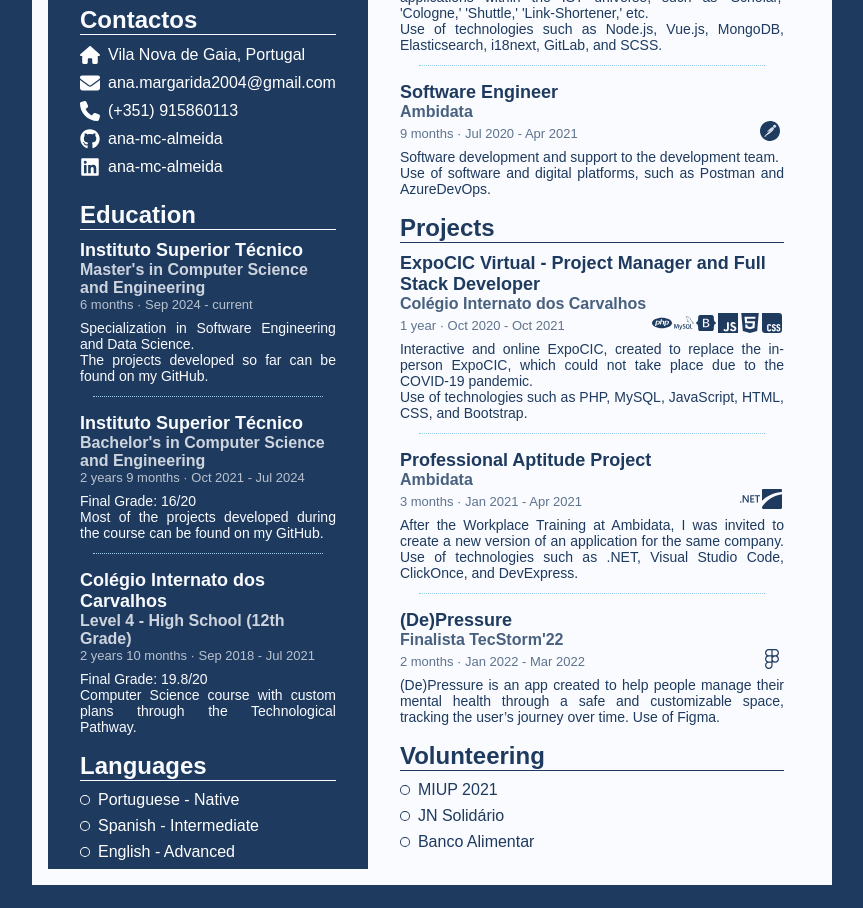
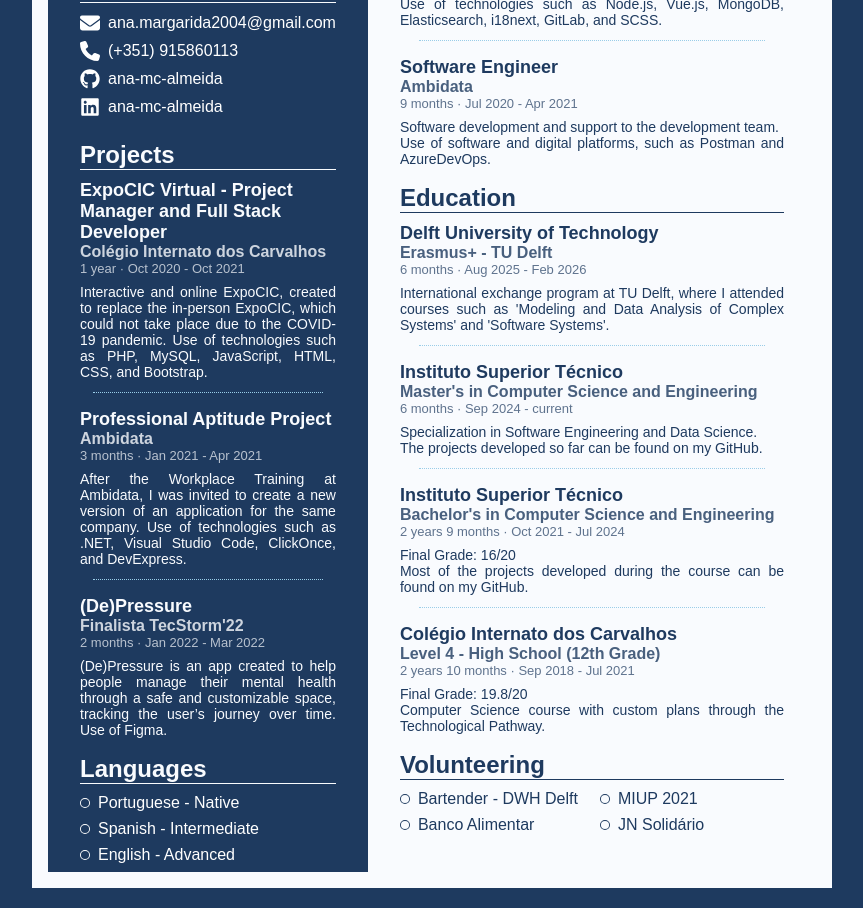
Before and after one commit to ana-mc-almeida/cv, a Vue app: page / in a window 1280 px wide. Shown: the part 340-1248 px from the top of the page, without its empty margins (208-1071 px from the left). Built offline with nearby package versions, Linux system fonts and the light colour scheme.

Commit message:
Update CV

```diff
--- a/src/components/ContentArea.vue
+++ b/src/components/ContentArea.vue
@@ -1,7 +1,7 @@
 <template>
   <div class="content-area">
     <h1 style="margin: 0">{{ $t('my-name') }}</h1>
-    <h3 style="margin: 0">{{ $t('short-profile') }}</h3>
+    <h4 style="margin: 0">{{ $t('short-profile') }}</h4>
     <!-- <SectionContainer :title="$t('profile.title')" style="text-align: justify">
       <SectionEntry :description="$t('profile.description')" />
     </SectionContainer> -->
@@ -30,7 +30,7 @@
         </template>
       </SectionEntry>
     </SectionContainer>
-    <SectionContainer :title="$t('projects.title')">
+    <!-- <SectionContainer :title="$t('projects.title')">
       <SectionEntry
         :mainTitle="$t('projects.expocic.title')"
         :subTitle="$t('cic')"
@@ -61,17 +61,66 @@
         "
         :icons="['figma']"
       />
+    </SectionContainer> -->
+    <SectionContainer :title="$t('education.title')">
+      <SectionEntry
+        :subTitle="$t('education.erasmus.title')"
+        :mainTitle="$t('tudelft')"
+        startDate="14-08-2025"
+        endDate="02-02-2026"
+      >
+        <template #description>
+          <p>{{ $t('education.erasmus.description') }}</p>
+        </template>
+      </SectionEntry>
+      <SectionEntry
+        :subTitle="$t('education.masters.title')"
+        :mainTitle="$t('ist')"
+        startDate="1-09-2024"
+      >
+        <template #description>
+          <p>{{ $t('education.masters.description') }}</p>
+          <p>{{ $t('education.masters.github') }}</p>
+        </template>
+      </SectionEntry>
+      <SectionEntry
+        :subTitle="$t('education.bachelors.title')"
+        :mainTitle="$t('ist')"
+        startDate="04-10-2021"
+        endDate="31-07-2024"
+      >
+        <template #description>
+          <p>{{ $t('education.bachelors.description') }}</p>
+          <p>{{ $t('education.bachelors.github') }}</p>
+        </template>
+      </SectionEntry>
+      <SectionEntry
+        :mainTitle="$t('cic')"
+        :subTitle="$t('education.high-school.title')"
+        startDate="13-09-2018"
+        endDate="13-07-2021"
+      >
+        <template #description>
+          <p>{{ $t('education.high-school.grade') }}</p>
+          <p>{{ $t('education.high-school.description') }}</p>
+        </template>
+      </SectionEntry>
     </SectionContainer>
-    <SectionContainer :title="$t('volunteering.title')">
-      <LinkEntry :text="$t('miup')" iconSize="2xs" type="regular" color="#1e3a5f" />
-      <LinkEntry :text="$t('jn_solidario')" iconSize="2xs" type="regular" color="#1e3a5f" />
+    <SectionContainer :title="$t('volunteering.title')" direction="row">
+      <div style="flex: 1;">
+        <LinkEntry :text="$t('bartender')" iconSize="2xs" type="regular" color="#1e3a5f" link="https://dwhdelft.nl/en" />
+        <LinkEntry :text="$t('banco-alimentar')" iconSize="2xs" type="regular" color="#1e3a5f" link="https://www.bancoalimentar.pt/" />
+      </div>
+      <div style="flex: 1;">
+        <LinkEntry :text="$t('miup')" iconSize="2xs" type="regular" color="#1e3a5f" link="https://tecnico.ulisboa.pt/pt/eventos/miup-2021-maratona-inter-universitaria-de-programacao/" />
+        <LinkEntry :text="$t('jn_solidario')" iconSize="2xs" type="regular" color="#1e3a5f" link="https://www.jn.pt/nacional/artigo/atencao-especial-aos-idosos-durante-a-pandemia/12105746"/>
+      </div>
       <!-- <LinkEntry
         :text="$t('homeless_distribution')"
         iconSize="2xs"
         type="regular"
         color="#1e3a5f"
       /> -->
-      <LinkEntry :text="$t('banco-alimentar')" iconSize="2xs" type="regular" color="#1e3a5f" />
     </SectionContainer>
   </div>
 </template>
--- a/src/components/SectionContainer.vue
+++ b/src/components/SectionContainer.vue
@@ -2,7 +2,7 @@
   <div class="section">
     <h2 class="section-title">{{ title }}</h2>
     <div class="underline" />
-    <div class="section-content">
+    <div class="section-content" :class="direction">
       <slot></slot>
     </div>
   </div>
@@ -14,6 +14,13 @@
     title: {
       type: String,
       required: true,
+    },
+    direction: {
+      type: String,
+      default: 'column',
+      validator(value) {
+        return ['column', 'row'].includes(value)
+      },
     },
   },
 }
@@ -35,8 +42,15 @@
   display: flex;
 }
 
-.section-content {
+.section-content.column {
   display: flex;
   flex-direction: column;
 }
+
+.section-content.row {
+  display: flex;
+  flex-direction: row;
+  gap: 1rem;
+}
+
 </style>
--- a/src/components/SectionEntry.vue
+++ b/src/components/SectionEntry.vue
@@ -18,7 +18,7 @@
         />
         <!-- <p class="location">{{ location }}</p> -->
       </div>
-      <div class="centered-div">
+      <!-- <div class="centered-div">
         <LinkEntry
           v-for="(icon, index) in icons"
           :key="index"
@@ -29,7 +29,7 @@
           style="margin: 0 2px 0 0"
           iconSource="simpleIcons"
         />
-      </div>
+      </div> -->
     </div>
     <p v-if="description" class="description">{{ description }}</p>
     <slot v-else name="description" />
@@ -39,10 +39,10 @@
 
 <script>
 import DatesRange from './DatesRange.vue'
-import LinkEntry from './LinkEntry.vue'
+// import LinkEntry from './LinkEntry.vue'
 
 export default {
-  components: { DatesRange, LinkEntry },
+  components: { DatesRange, /*LinkEntry */ },
   props: {
     // TODO: add 'titleInLine' bool to choose if we want main and sub title in the same line or not
     mainTitle: {
--- a/src/components/SidePanel.vue
+++ b/src/components/SidePanel.vue
@@ -3,7 +3,7 @@
     <!-- TODO: make img container prettier -->
     <img :src="picturePath" :alt="$t('my-name')" />
     <SectionContainer title="Contactos">
-      <LinkEntry icon="house" text="Vila Nova de Gaia, Portugal" iconSize="lg" />
+      <!-- <LinkEntry icon="house" text="Vila Nova de Gaia, Portugal" iconSize="lg" /> -->
       <LinkEntry
         icon="envelope"
         link="mailto:ana.margarida2004@gmail.com"
@@ -27,7 +27,17 @@
       />
       <!-- TODO: add link to website -->
     </SectionContainer>
-    <SectionContainer :title="$t('education.title')">
+    <!-- <SectionContainer :title="$t('education.title')">
+      <SectionEntry
+        :subTitle="$t('education.erasmus.title')"
+        :mainTitle="$t('tudelft')"
+        startDate="14-08-2025"
+        endDate="02-02-2026"
+      >
+        <template #description>
+          <p>{{ $t('education.erasmus.description') }}</p>
+        </template>
+      </SectionEntry>
       <SectionEntry
         :subTitle="$t('education.masters.title')"
         :mainTitle="$t('ist')"
@@ -60,6 +70,39 @@
           <p>{{ $t('education.high-school.description') }}</p>
         </template>
       </SectionEntry>
+    </SectionContainer> -->
+    <SectionContainer :title="$t('projects.title')">
+      <SectionEntry
+        :mainTitle="$t('projects.expocic.title')"
+        :subTitle="$t('cic')"
+        startDate="31-10-2020"
+        endDate="01-10-2021"
+        :description="$t('projects.expocic.description') + ' ' + $t('projects.expocic.technologies')"
+        :icons="['php', 'mysql', 'bootstrap', 'javascript', 'html5', 'css']"
+      >
+        <!-- <template #description>
+          <p>{{ $t('projects.expocic.description') }}</p>
+          <p>{{ $t('projects.expocic.technologies') }}</p>
+        </template> -->
+      </SectionEntry>
+      <SectionEntry
+        :mainTitle="$t('projects.pap.title')"
+        :subTitle="$t('ambidata')"
+        startDate="06-01-2021"
+        endDate="22-04-2021"
+        :description="$t('projects.pap.description') + ' ' + $t('projects.pap.technologies')"
+        :icons="['dotnet', 'devexpress']"
+      />
+      <SectionEntry
+        :mainTitle="$t('projects.depressure.title')"
+        subTitle="Finalista TecStorm'22"
+        startDate="01-01-2022"
+        endDate="01-03-2022"
+        :description="
+          $t('projects.depressure.description') + ' ' + $t('projects.depressure.technologies')
+        "
+        :icons="['figma']"
+      />
     </SectionContainer>
     <SectionContainer :title="$t('languages.title')">
       <LinkEntry
@@ -156,6 +199,6 @@
 img {
   width: 150px;
   border-radius: 50%;
-  margin: 2rem 0 1rem 0;
+  margin: 1rem 0 0rem 0;
 }
 </style>
--- a/src/i18n/common.json
+++ b/src/i18n/common.json
@@ -1,9 +1,11 @@
 {
   "my-name": "Ana Margarida Almeida",
   "ist": "Instituto Superior Técnico",
+  "cic": "Colégio Internato dos Carvalhos",
+  "tudelft": "Delft University of Technology",
   "ambidata": "Ambidata",
-  "cic": "Colégio Internato dos Carvalhos",
   "miup": "MIUP 2021",
   "jn_solidario": "JN Solidário",
-  "banco-alimentar": "Banco Alimentar"
+  "banco-alimentar": "Banco Alimentar",
+  "bartender": "Bartender - DWH Delft"
 }
--- a/src/i18n/en.json
+++ b/src/i18n/en.json
@@ -12,7 +12,7 @@
     "title": "Experience",
     "dsi": {
       "title": "Full Stack Developer",
-      "description": "Development of features for administrative and academic applications within the IST universe, such as 'Scholar,' 'Cologne,' 'Shuttle,' 'Link-Shortener,' etc.",
+      "description": "Development of features for administrative and academic applications within the IST universe, such as 'Scholar'.",
       "technologies": "Use of technologies such as Node.js, Vue.js, MongoDB, Elasticsearch, i18next, GitLab, and SCSS."
     },
     "ambidata": {
@@ -47,6 +47,10 @@
   },
   "education": {
     "title": "Education",
+    "erasmus": {
+      "title": "Erasmus+ - TU Delft",
+      "description": "International exchange program at TU Delft, where I attended courses such as 'Modeling and Data Analysis of Complex Systems' and 'Software Systems'."
+    },
     "masters": {
       "title": "Master's in Computer Science and Engineering",
       "description": "Specialization in Software Engineering and Data Science.",
--- a/src/i18n/pt.json
+++ b/src/i18n/pt.json
@@ -12,7 +12,7 @@
     "title": "Experiência",
     "dsi": {
       "title": "Desenvolvedora Full Stack",
-      "description": "Desenvolvimento de funcionalidades para as aplicações administrativas e académicas dentro do universo IST, como 'Scholar', 'Cologne', 'Shuttle', 'Link-Shortener', etc.",
+      "description": "Desenvolvimento de funcionalidades para as aplicações administrativas e académicas dentro do universo IST, como 'Scholar'.",
       "technologies": "Utilização de tecnologias como Node.js, Vue.js, MongoDB, Elasticsearch, i18next, GitLab e SCSS."
     },
     "ambidata": {
@@ -47,6 +47,10 @@
   },
   "education": {
     "title": "Educação",
+    "erasmus": {
+      "title": "Erasmus+ - TU Delft",
+      "description": "Programa de intercâmbio internacional na TU Delft, onde frequentei disciplinas como 'Modelação e Análise de Dados de Sistemas Complexos' e 'Sistemas de Software'."
+    },
     "masters": {
       "title": "Mestrado em Engenharia Informática e de Computadores",
       "description": "Especialização em Engenharia de Software e Ciência de Dados.",
```
